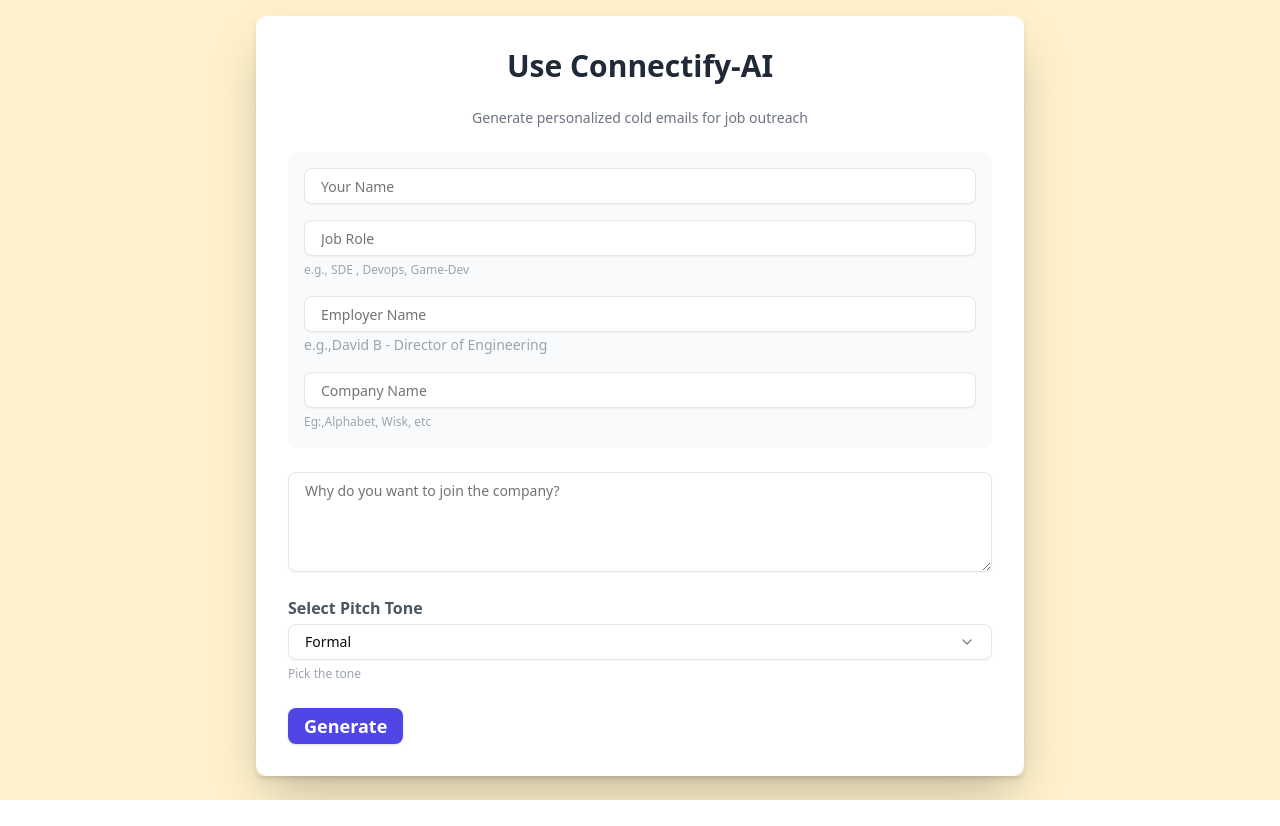
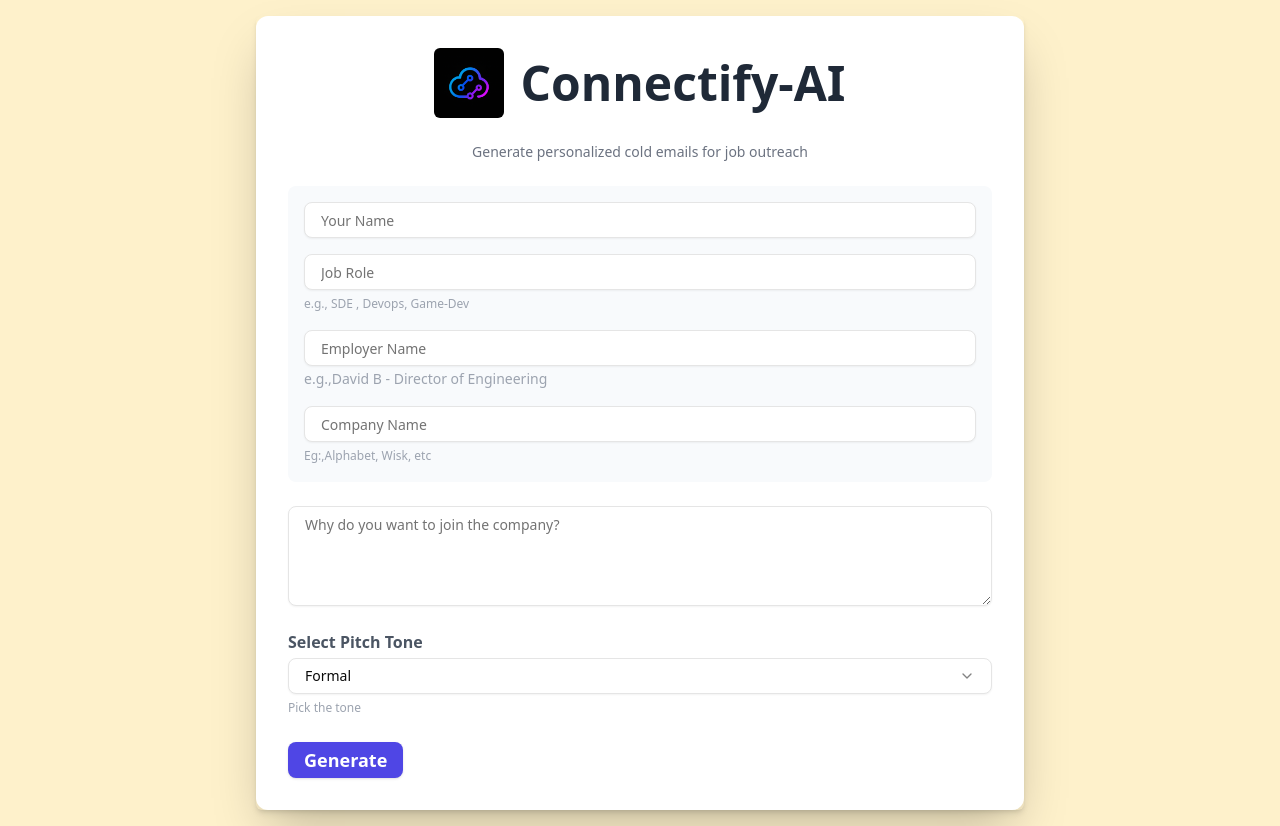
Before and after one commit to Ivan2001otp/Connectify-AI, a React (Vite) app in the folder frontend/: page / in a window 1280 px wide. Before the commit the page ends 800 px from the top, so only its background shows below. Built offline with nearby package versions, Linux system fonts and the light colour scheme.

Commit message:
added logo

```diff
--- a/frontend/src/pages/JoinRequestForm.tsx
+++ b/frontend/src/pages/JoinRequestForm.tsx
@@ -43,7 +43,7 @@
 
   const handleCopy = () => {
     navigator.clipboard.writeText(previewEmail);
-    toast.success("Copied")
+    toast.success("Copied");
     setCopied(true);
     setTimeout(() => setCopied(false), 2000);
   };
@@ -106,7 +106,7 @@
 
       setPreviewEmail(response["data"]);
       setEmailCardVisibility(true);
-      toast.success("success")
+      toast.success("success");
     } catch (error: any) {
       console.log("I caught the error at the frontend.");
       if (error.message === "TOO_MANY_REQUESTS") {
@@ -129,6 +129,12 @@
     if (!validateForm()) {
       setLoading(false);
       return;
+    }
+
+    if (formData.tone === "follow_up") {
+      formData.reason = "";
+    } else {
+      formData.follow_up = "";
     }
 
     if (formData.reason.length === 0 && formData.follow_up.length === 0) {
@@ -159,7 +165,7 @@
 
       setPreviewEmail(response["data"]);
       setEmailCardVisibility(true);
-      toast.success("success")
+      toast.success("success");
     } catch (error: any) {
       console.log("I caught the error at the frontend.");
 
@@ -182,9 +188,18 @@
       <div className="w-full max-w-4xl flex flex-col items-center gap-6">
         <Card className="w-full max-w-3xl shadow-2xl border-0">
           <div className="p-8 space-y-6 rounded-md shadow-md">
-            <h1 className="text-3xl font-bold text-center text-gray-800 mb-4">
-              Use Connectify-AI
-            </h1>
+            {/* <img className="rounded-lg" src="./src/assets/Connectify-AI.png" width={60} height={60}/> */}
+            <div className="flex items-center justify-center space-x-4">
+              <img
+                src="./src/assets/Connectify-AI.png" // ✅ replace with your actual path
+                alt="Connectify AI Logo"
+                width={70} height={70}
+                className=" rounded-md"
+              />
+              <h1 className="text-4xl sm:text-5xl font-bold text-gray-800">
+                Connectify-AI
+              </h1>
+            </div>
 
             <p className="text-center text-gray-500 text-sm">
               Generate personalized cold emails for job outreach
@@ -224,7 +239,9 @@
                 onChange={(e) => handleChange("employer", e.target.value)}
                 className="bg-white rounded-lg px-4 py-2"
               />
-              <small className="text-gray-400 text-sm">e.g.,David B - Director of Engineering</small>
+              <small className="text-gray-400 text-sm">
+                e.g.,David B - Director of Engineering
+              </small>
               {error.employer && (
                 <p className="text-red-500 text-sm">{error.employer}</p>
               )}
@@ -318,8 +335,7 @@
                     className="text-gray-700  hover:text-black transition border-2 hover:border-slate-700 duration-300  rounded-lg p-2"
                   >
                     {isLoading ? "Loading..." : "Not Interested"}
-
-                </button>
+                  </button>
 
                   <button
                     className="text-gray-500 hover:text-black transition"
```
Also changed, not shown: frontend/src/assets/Connectify-AI.png (added).
